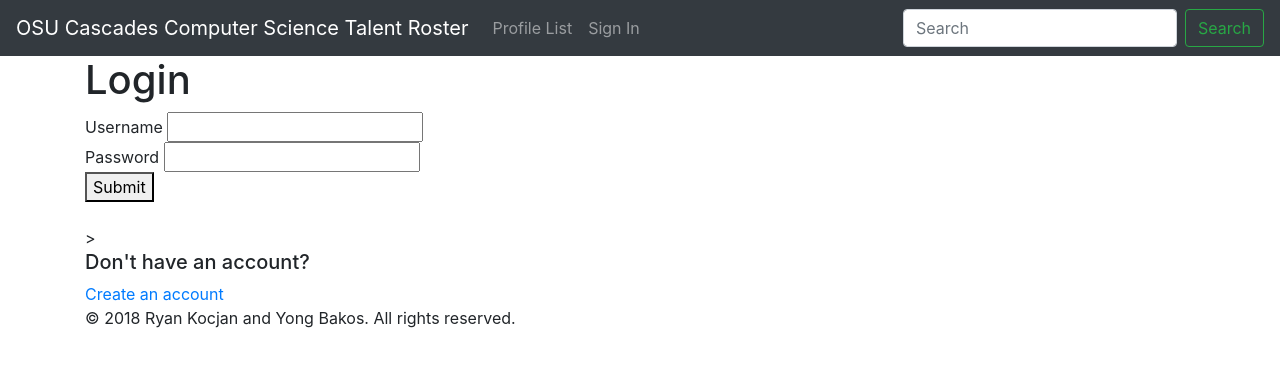
After one commit to osu-cascades/talent-roster, a Django app: page /profiles/login/ in a window 1280 px wide. The commit adds this page. Shown: the top 367 px of the page. Run offline with Django 3.2, Linux system fonts and the light colour scheme; parts of the project's set-up code (start-up, migrations or seed data) failed here and were passed over; some libraries are stand-ins or nearby versions.

Commit message:
Starting to work on student login

```diff
--- a/profiles/templates/profiles/base.html
+++ b/profiles/templates/profiles/base.html
@@ -27,7 +27,7 @@
           <a class="nav-link" href="{% url 'profiles:list' %}">Profile List</a>
         </li>
         <li class="nav-item">
-          <a class="nav-link" href="{% url 'admin:login' %}">Sign In</a>
+          <a class="nav-link" href="{% url 'profiles:login' %}">Sign In</a>
         </li>
       </ul>
       <form class="form-inline my-2 my-lg-0">
--- a/profiles/templates/profiles/index.html
+++ b/profiles/templates/profiles/index.html
@@ -23,7 +23,7 @@
     <div class="col-md-4">
       <h2>Students</h2>
       <p>Donec id elit non mi porta gravida at eget metus. Fusce dapibus, tellus ac cursus commodo, tortor mauris condimentum nibh, ut fermentum massa justo sit amet risus. Etiam porta sem malesuada magna mollis euismod. Donec sed odio dui. </p>
-      <p><a class="btn btn-secondary" href="{% url 'admin:login' %}" role="button">Create Your Profile &raquo;</a></p>
+      <p><a class="btn btn-secondary" href="{% url 'profiles:login' %}" role="button">Create Your Profile &raquo;</a></p>
     </div>
     <div class="col-md-4">
       <h2>TODO</h2>
--- /dev/null
+++ b/profiles/templates/profiles/login.html
@@ -0,0 +1,21 @@
+{% extends 'profiles/base.html' %}
+{% load static %}
+
+{% block content %}
+
+<div class="container">
+  <h1>Login</h1>
+  <form method="POST" action="">
+    Username <input type="text" name="username"><br>
+    Password <input type="password" name="password"> <br>
+    <button>Submit</button><br>
+  </form>
+
+  <div>
+      <br>>
+      <h5>Don't have an account?</h5>
+      <a href="signup/">Create an account</a>
+  </div>
+</div>
+
+{% endblock %}
--- a/profiles/urls.py
+++ b/profiles/urls.py
@@ -1,6 +1,6 @@
-from django.urls import path
-
+from django.urls import path,include
 from . import views
+from django.views.generic.base import TemplateView
 
 app_name = 'profiles'
 
@@ -9,4 +9,5 @@ urlpatterns = [
     path('list/', views.ListView.as_view(), name='list'),
     path('<int:pk>/', views.DetailView.as_view(), name='detail'),
     path('business/', views.business, name='business'),
+    path('login/', views.login, name='login'),
 ]
--- a/profiles/views.py
+++ b/profiles/views.py
@@ -2,7 +2,7 @@ from django.http import HttpResponse, Http404
 from django.shortcuts import render, get_object_or_404
 from django.views import generic
 from .models import Profile
-
+from django.contrib.auth import authenticate, login
 
 def index(request):
     return render(request, 'profiles/index.html')
@@ -10,11 +10,12 @@ def index(request):
 def business(request):
     return render(request, 'profiles/business.html')
 
+def login(request):
+    return render(request, 'profiles/login.html')
 
 class ListView(generic.ListView):
     def get_queryset(self):
         return Profile.objects.order_by('last_name')
 
-
 class DetailView(generic.DetailView):
     model = Profile
--- a/talent_roster/urls.py
+++ b/talent_roster/urls.py
@@ -1,6 +1,7 @@
-from django.contrib import admin
+from django.contrib import admin,auth
 from django.urls import include, path
 from profiles import views
+from django.views.generic.base import TemplateView
 
 urlpatterns = [
     path('', views.index),
```
